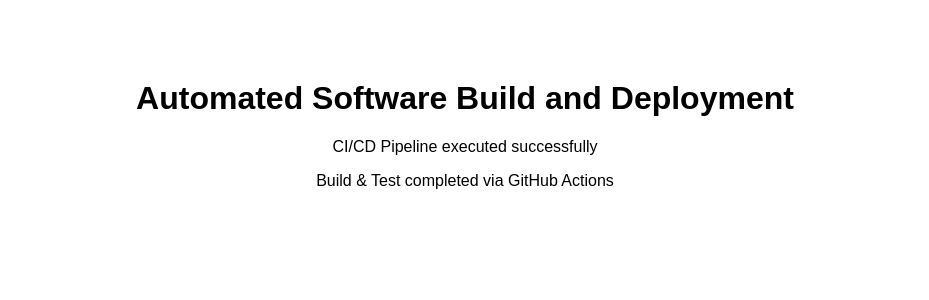
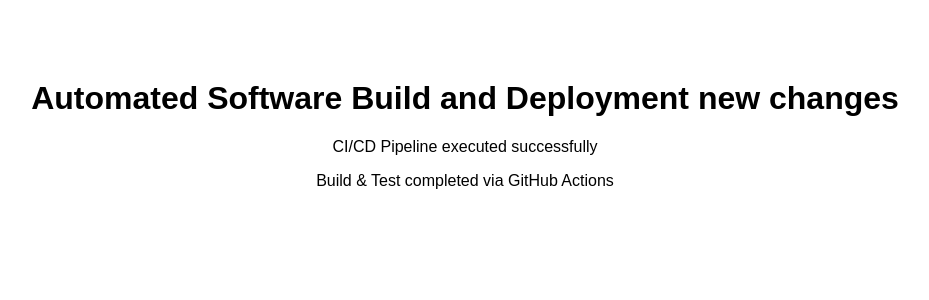
Before and after one commit to gnanakumarmathimaran-netizen/automated-software-build-deployment, a React (Create React App) app: page / in a window 1280 px wide. Shown: the top 300 px of the page, without its empty margins (175-1104 px from the left). Built offline with nearby package versions, Linux system fonts and the light colour scheme.

Commit message:
change to live - 1

```diff
--- a/src/App.jsx
+++ b/src/App.jsx
@@ -4,7 +4,7 @@ import "./styles.css";
 function App() {
   return (
     <div className="container">
-      <h1>Automated Software Build and Deployment</h1>
+      <h1>Automated Software Build and Deployment new changes</h1>
       <p>CI/CD Pipeline executed successfully</p>
       <p>Build & Test completed via GitHub Actions</p>
     </div>
```
